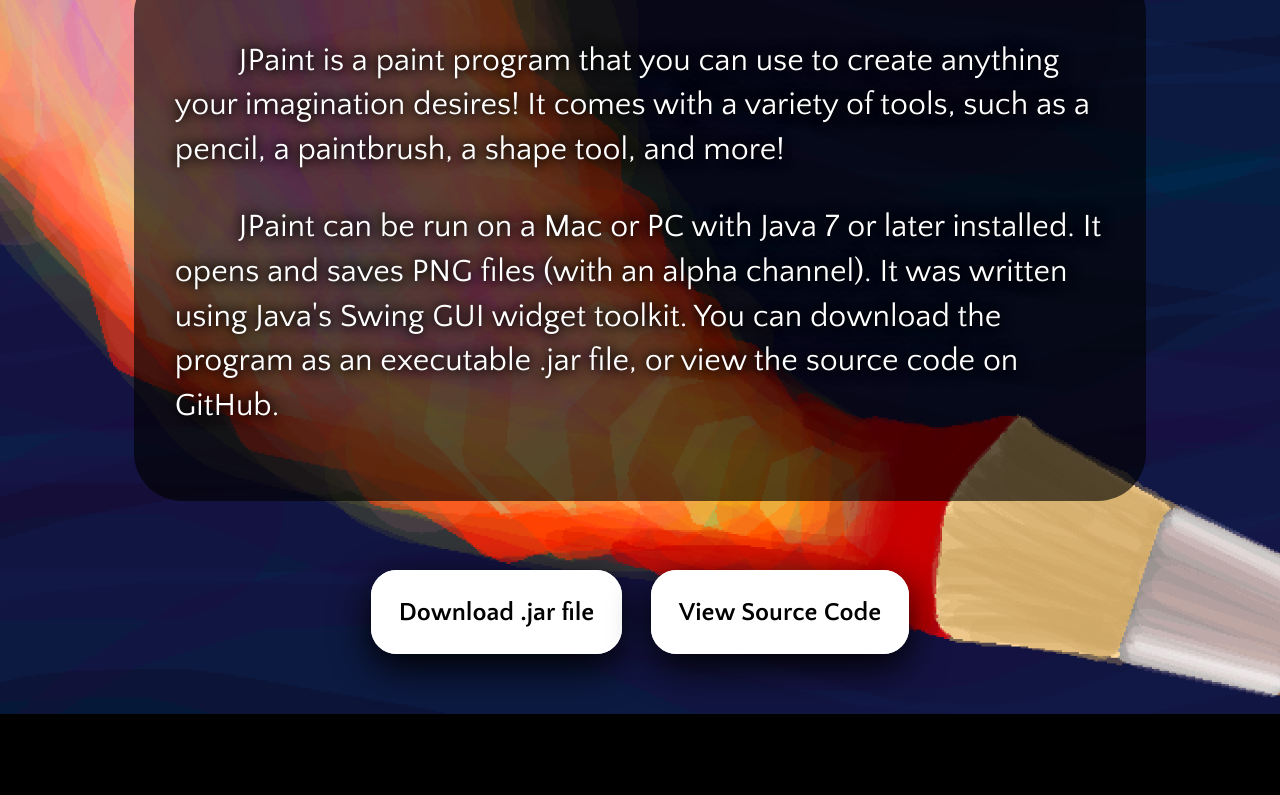
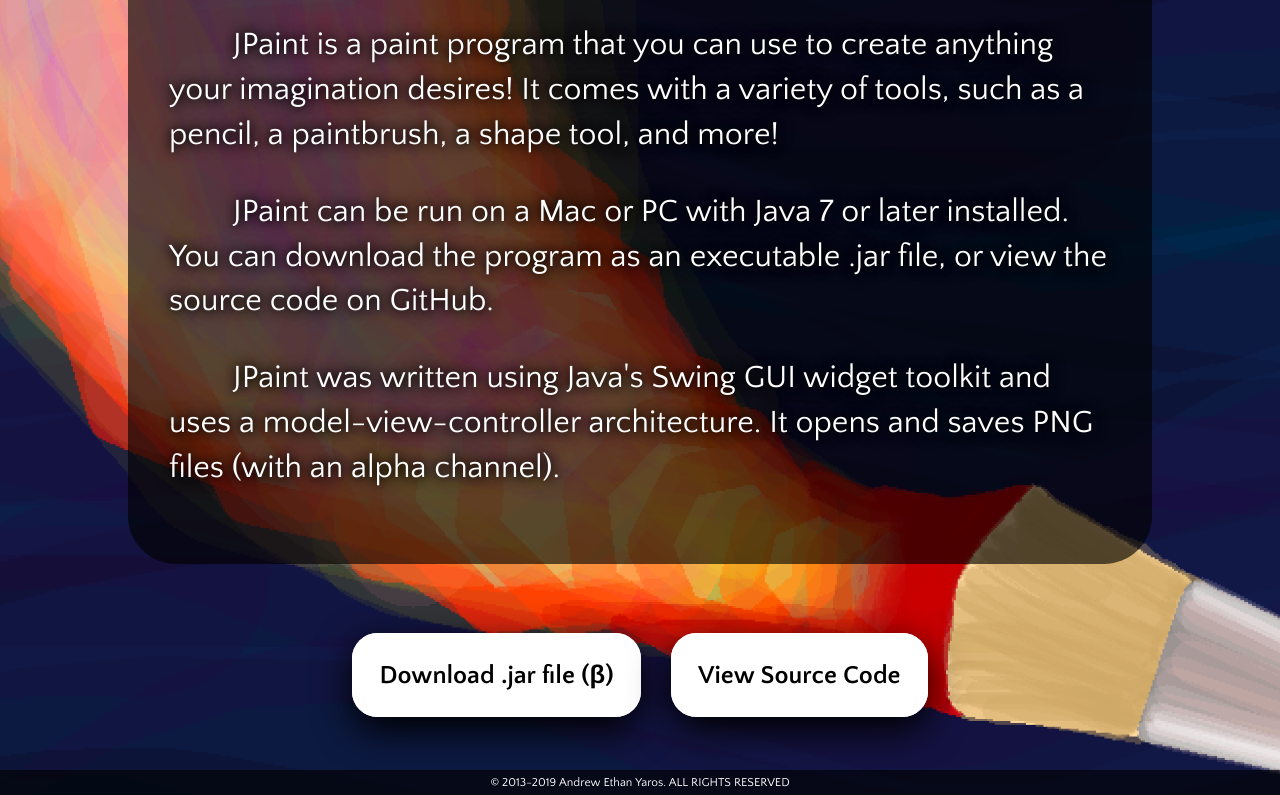
Before and after one commit to aeyaros/JPaint, a plain HTML site: page docs/index.html in a window 1280 px wide. Shown: the part 1349-2144 px from the top of the page. Before the commit the page ends 2063 px from the top, so only its background shows below. Drawn offline with Linux system fonts and the light colour scheme.

Commit message:
Website formatting adjustments

```diff
--- a/docs/index.html
+++ b/docs/index.html
@@ -47,6 +47,8 @@
             background-position: center top;
             background-repeat: no-repeat;
             background-size: cover;
+            padding: 0 !important;
+            margin: 0 !important;
         }
 
         #titleContainer {
@@ -78,8 +80,8 @@
             font-size: 5vw;
             text-align: center;
             text-shadow: 0 .1em .2em black, 0 0 .15em black;
-            padding-top: 1em;
-            padding-bottom: 0;
+            padding-top: .5em;
+            padding-bottom: .25em;
         }
 
         #screenshot {
@@ -147,6 +149,13 @@
             background-color: white;
         }
 
+        #footer {
+            text-align: center;
+            background: rgba(0, 0, 0, .625);
+            padding: 6px;
+            margin-bottom: 0;
+            font-size: 12px;
+        }
 
     </style>
 </head>
@@ -154,11 +163,10 @@
 
 <div id="titleContainer">
     <div id="title">JPaint</div>
-
 </div>
 
 <div class="contentContainer">
-    <div id="description">Where the <i>only</i> limit to what you can make is your imagination.
+    <div id="description">Where the <i>only</i> limit to what you can create is your imagination.
     </div>
     <div class="contentItem">
         <div id="screenshot"></div>
@@ -167,19 +175,28 @@
     <div class="contentItem" id="text">
         <p>JPaint is a paint program that you can use to create anything your imagination desires! It comes with a
             variety of tools, such as a pencil, a paintbrush, a shape tool, and more!</p>
-        <p>JPaint can be run on a Mac or PC with Java 7 or later installed. It opens and saves PNG files (with an alpha
-            channel). It was written using Java's Swing GUI widget toolkit. You can download the program as an
+        <p>JPaint can be run on a Mac or PC with Java 7 or later installed. You can download the program as an
             executable .jar file, or view the source code on GitHub.</p>
+        <p>JPaint was written using Java's Swing GUI widget toolkit and uses a model-view-controller architecture. It
+            opens and saves PNG files (with an alpha channel).</p>
     </div>
 </div>
+
 <div id="downloadButtons">
-    <a class="linkButton" href="./Files/JPaint.jar" target="_blank">Download .jar file</a>
+    <a class="linkButton" href="./Files/JPaint.jar" target="_blank">Download .jar file (&#x3B2;)</a>
     <a class="linkButton" href="https://github.com/aeyaros/JPaint" target="_blank">View Source Code</a>
 </div>
 
+<div id="footer">
+    &copy;&nbsp;2013-<span id="currentDate">2019</span>&nbsp;Andrew&nbsp;Ethan&nbsp;Yaros.
+    ALL&nbsp;RIGHTS&nbsp;RESERVED
+</div>
 
 </body>
 <script>
+    //update the copyright date
+    document.getElementById("currentDate").innerHTML = (new Date).getFullYear();
+
     //image directory
     var imageFolder = "./Images/Screenshots/";
     //image file names
```
